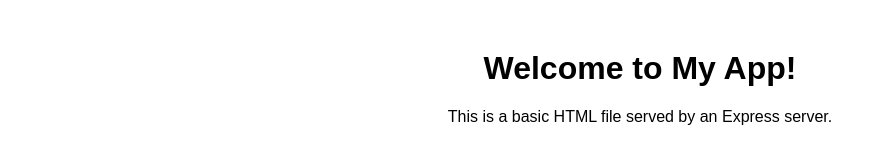
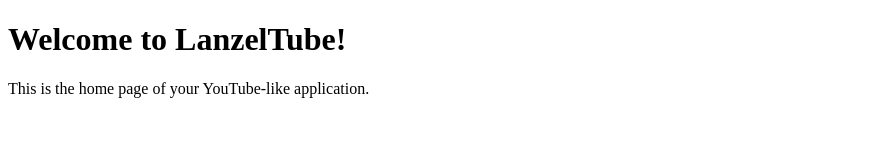
Before and after one commit to Nathanuhhu/LanzelTube, a website: page public/index.html in a window 1280 px wide. Shown: the whole page, without its empty margins (0-886 px from the left). Drawn offline with Linux system fonts and the light colour scheme.

Commit message:
Update index.html

```diff
--- a/public/index.html
+++ b/public/index.html
@@ -1,19 +1,12 @@
 <!DOCTYPE html>
 <html lang="en">
 <head>
-    <meta charset="UTF-8">
-    <meta name="viewport" content="width=device-width, initial-scale=1.0">
-    <title>Welcome to My App</title>
-    <style>
-        body {
-            font-family: Arial, sans-serif;
-            text-align: center;
-            margin-top: 50px;
-        }
-    </style>
+  <meta charset="UTF-8">
+  <meta name="viewport" content="width=device-width, initial-scale=1.0">
+  <title>My App</title>
 </head>
 <body>
-    <h1>Welcome to My App!</h1>
-    <p>This is a basic HTML file served by an Express server.</p>
+  <h1>Welcome to LanzelTube!</h1>
+  <p>This is the home page of your YouTube-like application.</p>
 </body>
 </html>
```
